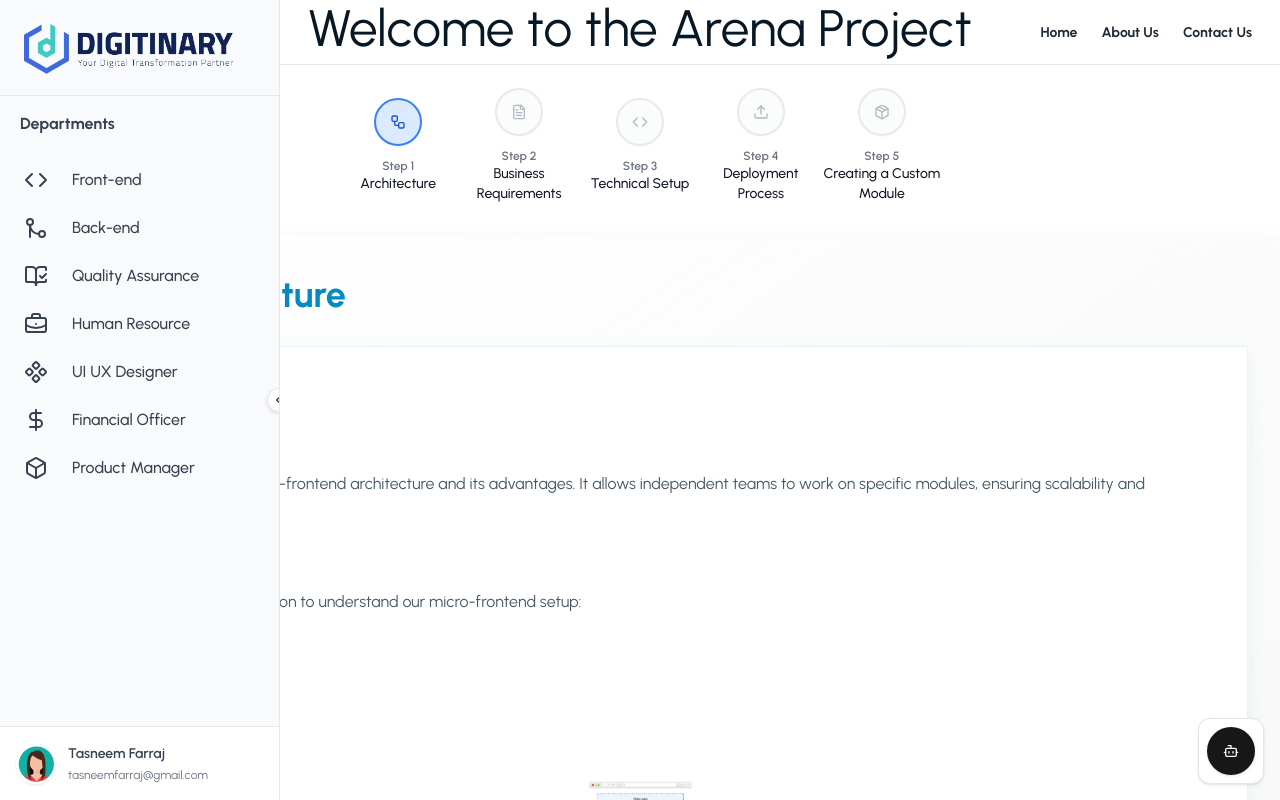
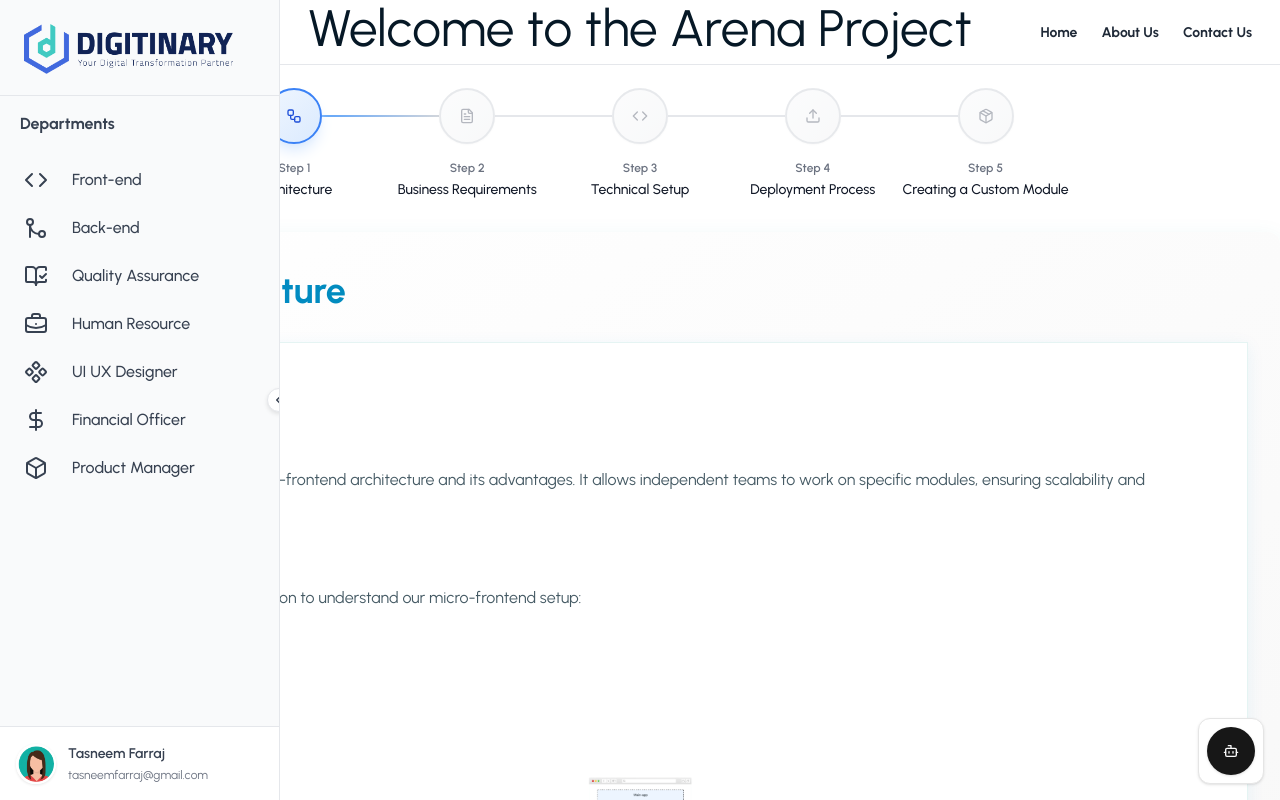
Before and after one commit to malek-shehadeh/Digitinary-onboarding, a React (Vite) app: page /arena in a window 1280 px wide. Shown: the top 800 px of the page. Built offline with nearby package versions, Linux system fonts and the light colour scheme.

Commit message:
Feat/ animation and enhancing design applied with links and hover effects

```diff
--- a/src/pages/StepsProgress/StepsProgress.tsx
+++ b/src/pages/StepsProgress/StepsProgress.tsx
@@ -34,8 +34,27 @@ const STEPPER_STEPS = [
   },
 ];
 
-const StepConnector = ({ isCompleted }: { isCompleted: boolean }) => (
-  <div className={`flex-1 h-0.5 transition-colors ${isCompleted ? "bg-green-500" : "bg-gray-200"}`} />
+// Add new connector component for better line visualization
+const StepConnector = ({ isCompleted, isActive }: { isCompleted: boolean; isActive: boolean }) => (
+  <div className="relative w-full h-0.5">
+    <div
+      className={`absolute w-full h-full transition-all duration-500 ease-in-out ${
+        isCompleted
+          ? "bg-gradient-to-r from-green-500 to-green-600"
+          : isActive
+            ? "bg-gradient-to-r from-blue-400 to-gray-300"
+            : "bg-gray-200"
+      }`}
+    />
+    {isCompleted && (
+      <motion.div
+        className="absolute top-1/2 -translate-y-1/2 w-2 h-2 bg-green-500 rounded-full"
+        initial={{ left: 0 }}
+        animate={{ left: "100%" }}
+        transition={{ duration: 0.5, ease: "easeInOut" }}
+      />
+    )}
+  </div>
 );
 
 const StepsProgress: React.FC<StepsProgressProps> = ({
@@ -50,48 +69,97 @@ const StepsProgress: React.FC<StepsProgressProps> = ({
     }
   };
 
+  // Enhanced container variants
+  const containerVariants = {
+    hidden: { opacity: 0, y: 20 },
+    visible: {
+      opacity: 1,
+      y: 0,
+      transition: {
+        type: "spring",
+        stiffness: 100,
+        damping: 20,
+        staggerChildren: 0.4,
+        delayChildren: 0.6,
+        duration: 0.8,
+      },
+    },
+  };
+
+  // Enhanced step variants with hover effect
+  const stepVariants = {
+    hidden: {
+      opacity: 0,
+      y: 30,
+      scale: 0.8,
+    },
+    visible: {
+      opacity: 1,
+      y: 0,
+      scale: 1,
+      transition: {
+        type: "spring",
+        stiffness: 200,
+        damping: 25,
+        duration: 0.8,
+      },
+    },
+  };
+
   return (
     <motion.div
-      initial={{ opacity: 0, scale: 0.8 }}
-      animate={{ opacity: 1, scale: 1 }}
-      transition={{ duration: 0.5, ease: "easeOut" }}
+      className="w-full max-w-4xl mx-auto px-4 py-8"
+      initial="hidden"
+      animate="visible"
+      variants={containerVariants}
     >
-      <nav aria-label="Project Workflow Progress" className="w-full py-8">
-        <ol className="flex items-center w-full">
+      <nav aria-label="Project Workflow Progress" className="relative">
+        <ol className="flex items-center justify-between w-full">
           {STEPPER_STEPS.map((step, index) => {
             const stepNumber = index + 1;
             const isClickable = completedSteps.includes(index) || stepNumber === currentStep;
+            const isCompleted = completedSteps.includes(index);
+            const isActive = stepNumber === currentStep;
 
             return (
               <motion.li
                 key={step.title}
-                className="flex-1 relative"
-                initial={{ opacity: 0, scale: 0.5 }}
-                animate={{ opacity: 1, scale: 1 }}
-                transition={{ duration: 0.5, delay: 0.1 * index, type: "spring", stiffness: 260, damping: 20 }}
+                className="flex-1 relative flex flex-col items-center"
+                variants={stepVariants}
+                whileHover={isClickable ? { scale: 1.05 } : {}}
+                whileTap={isClickable ? { scale: 0.95 } : {}}
               >
-                <div className="flex flex-col items-center">
+                <div className="flex flex-col items-center w-full">
+                  <div className="relative w-full flex justify-center">
                     <TooltipProvider>
                       <Tooltip>
                         <TooltipTrigger asChild>
                           <Button
                             variant="outline"
                             size="icon"
-                          className={`w-12 h-12 rounded-full p-0 transition-colors border-2 ${
-                            completedSteps.includes(index)
-                              ? "bg-green-100 border-green-500 text-green-700"
-                              : index === currentStep - 1
-                                ? "bg-blue-100 border-blue-500 text-blue-700"
-                                : "bg-gray-50 border-gray-300 text-gray-500"
-                          } ${!isClickable ? "cursor-not-allowed opacity-60" : ""}`}
+                            className={`w-14 h-14 rounded-full p-0 transition-all duration-300 border-2 relative z-10
+                              ${isCompleted
+                                ? "bg-gradient-to-br from-green-50 to-green-100 border-green-500 text-green-700 shadow-lg shadow-green-100"
+                                : isActive
+                                  ? "bg-gradient-to-br from-blue-50 to-blue-100 border-blue-500 text-blue-700 shadow-lg shadow-blue-100"
+                                  : "bg-gradient-to-br from-gray-50 to-gray-100 border-gray-300 text-gray-500"
+                              } ${!isClickable ? "cursor-not-allowed opacity-60" : "hover:shadow-xl hover:-translate-y-0.5 transform transition-all"}`}
                             onClick={() => handleStepClick(stepNumber)}
                             disabled={!isClickable}
                           >
+                            <motion.div
+                              initial={{ rotate: 0 }}
+                              animate={{ rotate: isCompleted ? 360 : 0 }}
+                              transition={{ duration: 0.5 }}
+                            >
                               {step.icon}
+                            </motion.div>
                           </Button>
                         </TooltipTrigger>
-                      <TooltipContent>
-                        <p>
+                        <TooltipContent
+                          className="bg-white px-3 py-2 rounded-lg shadow-xl border border-gray-100"
+                        >
+                          <p className="text-sm font-medium">
                             {isClickable
                               ? `Step ${stepNumber}: ${step.title}`
                               : "Complete previous steps first"}
@@ -99,21 +167,44 @@ const StepsProgress: React.FC<StepsProgressProps> = ({
                         </TooltipContent>
                       </Tooltip>
                     </TooltipProvider>
-                  <div className="mt-3 text-center">
-                    <div className="text-xs font-semibold text-gray-500">Step {stepNumber}</div>
-                    <div className="text-sm font-medium text-gray-900">{step.title}</div>
+
+                    {index < STEPPER_STEPS.length - 1 && (
+                      <div className="absolute top-1/2 left-[calc(50%+28px)] right-0 -translate-y-1/2 w-[calc(100%-56px)] z-0">
+                        <motion.div
+                          initial={{ opacity: 0 }}
+                          animate={{ opacity: 1 }}
+                          transition={{ duration: 0.8, delay: 1.2 + (0.3 * index) }}
+                        >
+                          <StepConnector
+                            isCompleted={isCompleted}
+                            isActive={isActive}
+                          />
+                        </motion.div>
                       </div>
+                    )}
                   </div>
-                {index < STEPPER_STEPS.length - 1 && (
+
                   <motion.div
-                    className="absolute top-6 left-1/2 w-full h-0.5 -z-10"
-                    initial={{ scaleX: 0 }}
-                    animate={{ scaleX: 1 }}
-                    transition={{ duration: 0.5, delay: 0.1 * (index + 1) }}
+                    className="mt-4 text-center w-full"
+                    variants={{
+                      hidden: { opacity: 0, y: 15 },
+                      visible: {
+                        opacity: 1,
+                        y: 0,
+                        transition: {
+                          delay: 0.3,
+                          duration: 0.6,
+                          ease: "easeOut"
+                        }
+                      }
+                    }}
                   >
-                    <StepConnector isCompleted={completedSteps.includes(index)} />
+                    <div className="text-xs font-semibold text-gray-500 mb-1">Step {stepNumber}</div>
+                    <div className="text-sm font-medium text-gray-900 whitespace-nowrap">
+                      {step.title}
+                    </div>
                   </motion.div>
-                )}
+                </div>
               </motion.li>
             );
           })}
```
Lines whose indentation alone changed are shown as unchanged.
